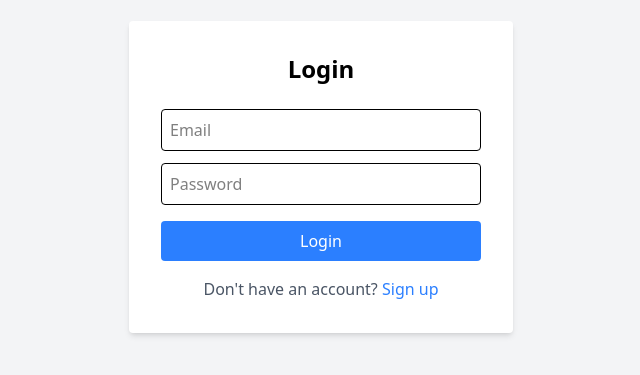
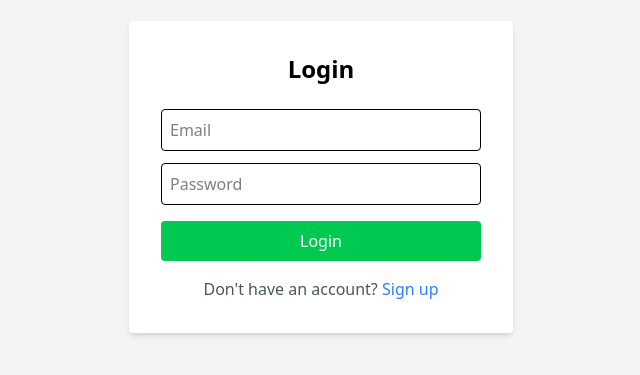
Before and after one commit to ChamodiBandara/BookMark-Devops-Project, a React (Vite) app in the folder frontend/: page / in a window 1280 px wide. Shown: the part 223-598 px from the top of the page, without its empty margins (319-959 px from the left). Built offline with nearby package versions, Linux system fonts and the light colour scheme.

Commit message:
Update Login page

```diff
--- a/frontend/src/Pages/Login.jsx
+++ b/frontend/src/Pages/Login.jsx
@@ -40,7 +40,7 @@ export default function Login() {
           value={password}
           onChange={e => setPassword(e.target.value)}
         />
-        <button className="w-full bg-blue-500 text-white p-2 rounded hover:bg-blue-600">
+        <button className="w-full bg-green-500 text-white p-2 rounded hover:bg-blue-600">
           Login
         </button>
         <p className="mt-4 text-center text-gray-600">
```
